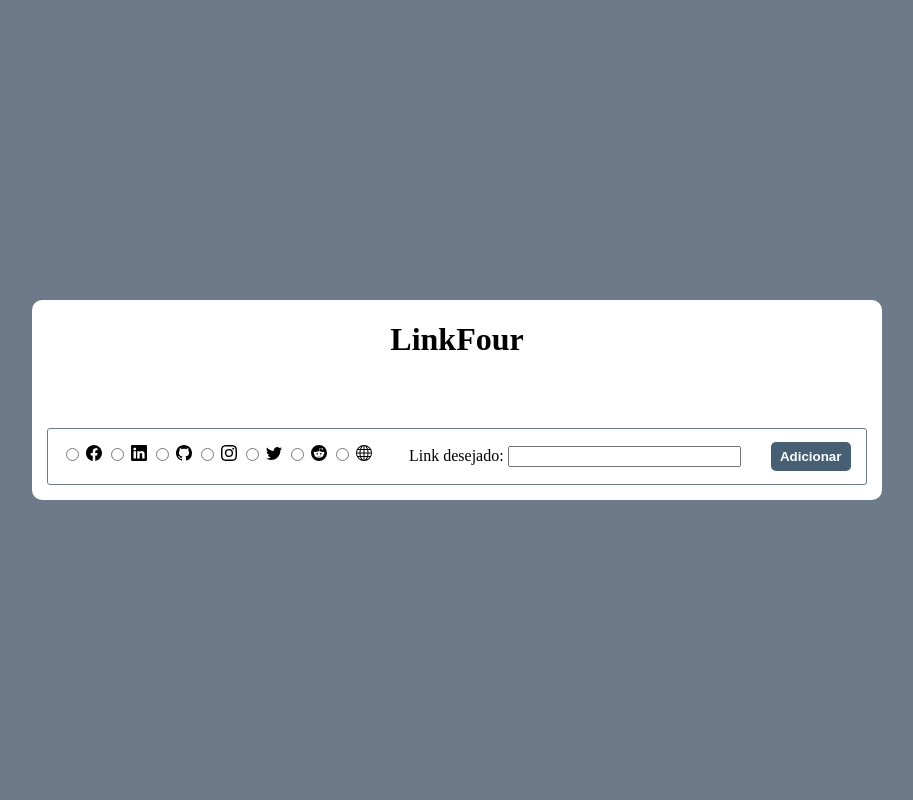
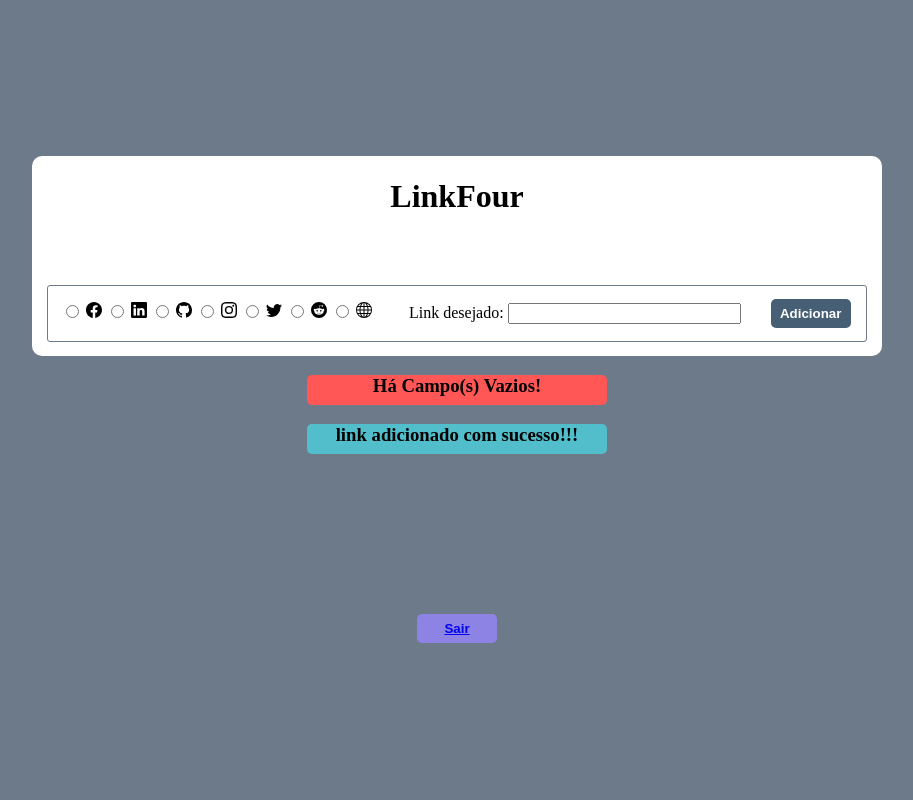
Before and after one commit to Rodrick-1320/LinkFour, a PHP site: page /linkfour/customize.php in a window 1280 px wide. Shown: the whole page, without its empty margins (183-1096 px from the left). Run offline with PHP 8.4, Linux system fonts and the light colour scheme; the visitor is signed in with stand-in values (Sample User, id 1).

Commit message:
fix/controllers-register-customize

```diff
--- a/controllers/register.php
+++ b/controllers/register.php
@@ -16,7 +16,7 @@ if ($row['total'] == 1) {
         header('Location: /linkfour/register.php');
         $_SESSION['existing_user'] = true ;
 } else{
-    if($fone == "" || $nome == "" || $usuario == "" || $senha == "" ){
+    if($fone == "" || $nome == "" || $usuario == "" || $senha == "d41d8cd98f00b204e9800998ecf8427e" ){
         $_SESSION['empty_fields'] = true;
     }else{
         $_SESSION['account_created'] = true;
--- a/css/style-3.css
+++ b/css/style-3.css
@@ -3,53 +3,103 @@
     height: 100vh;
     background: #6C7A89;
     display: flex;
-    flex-direction: row;
+    flex-direction: column;
     justify-content: center;
     align-items: center;
-    }
+}
 
 .box {
     width: 850px;
     height: 200px;
     background: rgb(255, 255, 255);
     border-radius: 10px;
-    }
+}
 
-body{
+.existing_user {
+    margin-left: auto;
+    margin-right: auto;
+    margin-bottom: 10px;
+    width: 300px;
+    height: 30px;
+    text-align: center;
+    background-color: rgb(255, 86, 86);
+    font-weight: bold;
+    border-radius: 5px;
+}
+
+.registration_status {
+    margin-left: auto;
+    margin-right: auto;
+    margin-bottom: 10px;
+    width: 300px;
+    height: 30px;
+    text-align: center;
+    background-color: rgb(82, 190, 204);
+    font-weight: bold;
+    border-radius: 5px;
+}
+
+.bttn{
+    width: 300px;
+    height: 30px;
+    margin-top: 150px;
+    text-align: center;
+}
+
+.bttn button{
+    border: 0;
+    padding: 7px;
+    background-color: rgb(141, 131, 228);
+    color: rgb(255, 255, 255);
+    border-radius: 5px;
+    font-weight: bold;
+    width: 80px;
+}
+
+
+.alerts {
+    margin-left: auto;
+    margin-right: auto;
+
+}
+
+body {
     margin: 0px;
 }
 
-.insert{
+.insert {
     border: 1px solid #6C7A89;
     border-radius: 3px;
     margin: 15px;
 }
 
-.txtlg{
+.txtlg {
     text-align: center;
     margin-bottom: 70px;
 }
 
-.radio , .link , .bt{
+.radio,
+.link,
+.bt {
     margin: 13px;
     display: inline-block;
 }
 
-.link{
+.link {
     margin-left: 20px;
 }
 
-input[type="url"]{
+input[type="url"] {
     width: 225px;
 }
 
-button{
+button {
     border: 0;
     padding: 7px;
-	background-color: rgb(70, 95, 117);
-	color:  white;
-	border-radius: 5px;
-	font-weight: bold;
+    background-color: rgb(70, 95, 117);
+    color: white;
+    border-radius: 5px;
+    font-weight: bold;
     width: 80px;
     text-align: center;
 }
--- a/customize.php
+++ b/customize.php
@@ -1,9 +1,11 @@
 <!DOCTYPE html>
 <html lang="en">
+<?php session_start(); ?>
 
 <head>
 
     <link rel="stylesheet" type="text/css" href="css/style-3.css" media="screen" />
+    <script src="js/functions.js"></script>
 
     <meta charset="UTF-8">
     <meta http-equiv="X-UA-Compatible" content="IE=edge">
@@ -56,16 +58,33 @@
 
                     <div class="bt"><button type="submit" onclick="">Adicionar</button></div>
 
-                    <!-- add verificador se os campos estão prenchidos ou não -->
 
                 </div>
 
-
-
-
-
             </form>
 
+        </div>
+
+        <div class="alerts">
+
+            <?php if (@$_SESSION['empty_fields'] == true) : ?>
+                <div class="existing_user">
+                    <h3>Há Campo(s) Vazios!</h3>
+                </div>
+            <?php endif;
+            unset($_SESSION['empty_fields']); ?>
+
+            <?php if (@$_SESSION['added_data'] == true) : ?>
+                <div class="registration_status">
+                    <h3>link adicionado com sucesso!!!</h3>
+                </div>
+            <?php endif;
+            unset($_SESSION['added_data']); ?>
+
+        </div>
+
+        <div class="bttn">
+            <button><a href="controllers/logout.php" onclick="logout()">Sair</a></button>
         </div>
 
     </div>
@@ -74,7 +93,5 @@
 </html>
 
 <?php
-
-    session_start();
-    include('functions/check_login.php');
+include('functions/check_login.php');
 ?>
```
Also changed, not shown: controllers/customize.php (+4 -4 lines), register.php (+1 -6 lines), 1 other file.
